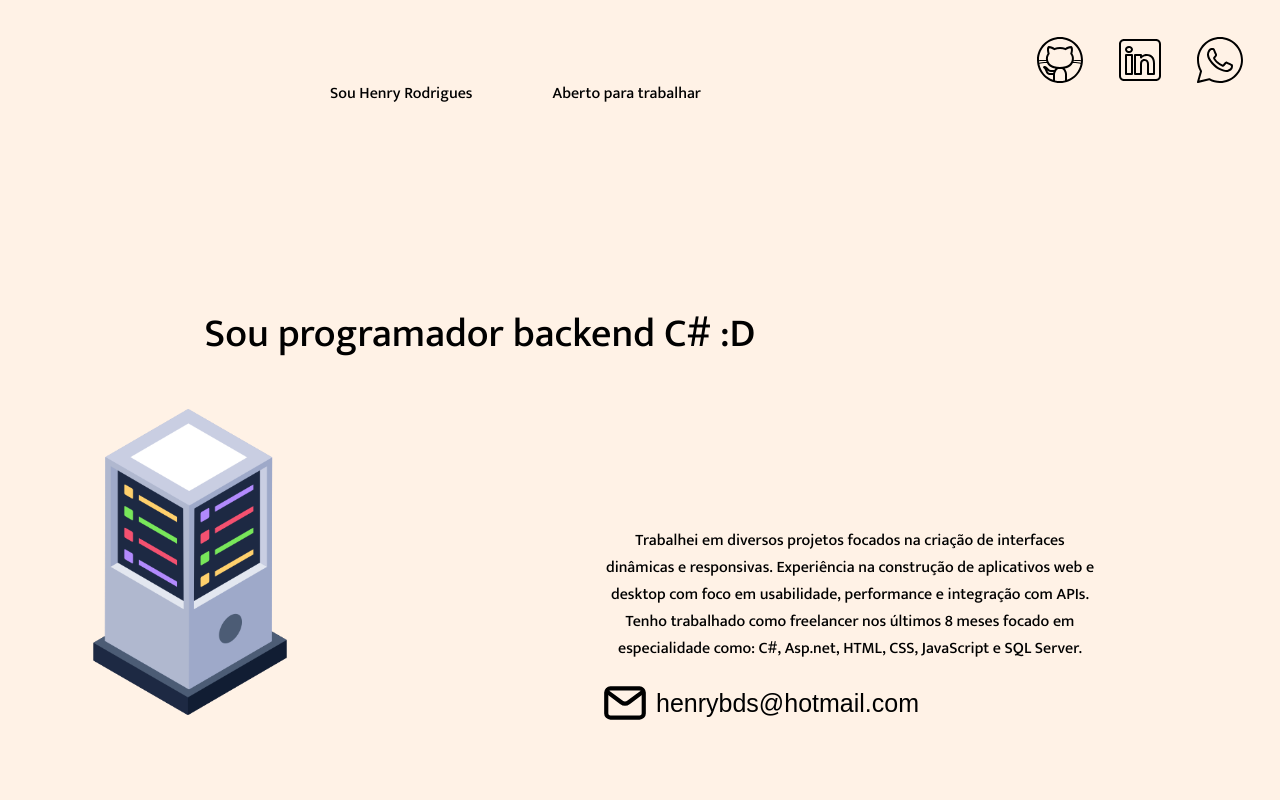
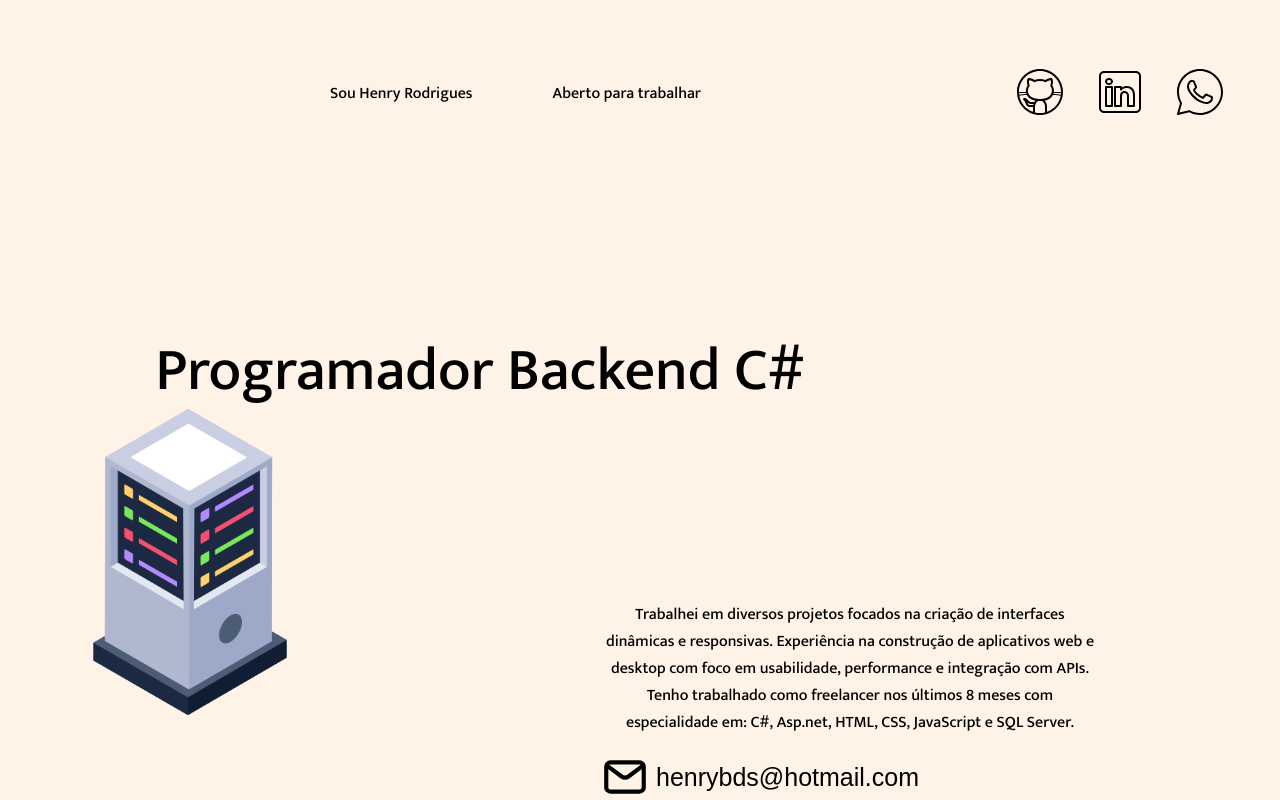
Before and after one commit to hnylp/portf-lio, a React (Create React App) app: page / in a window 1280 px wide. Shown: the top 800 px of the page. Built offline with nearby package versions, Linux system fonts and the light colour scheme.

Commit message:
segundo commit

```diff
--- a/src/App.css
+++ b/src/App.css
@@ -31,12 +31,11 @@ p
 
 .icons
 {
-  position: fixed;
-  top: 0;
-  left: 500px;
-  width: 100%;
-  margin-top: 20px;
-
+  display: flex;
+  flex-direction: row;
+  justify-content: space-between;
+  padding: 20px;
+  margin-left: 150px;
 
 }
 
@@ -89,7 +88,7 @@ p
   top: -280px;
   right: 160px;
   z-index: 2;
-  font-size: 40px;
+  font-size: 60px;
 
 }
 
--- a/src/App.js
+++ b/src/App.js
@@ -41,7 +41,7 @@ function App() {
         <img src={icon_servidor} className="logo-servidor" alt="servidor"/>
         <p className="p1">
 
-        Sou programador backend C# :D
+       Programador Backend C#
 
         </p>
 
@@ -49,7 +49,7 @@ function App() {
 
         <p>Trabalhei em diversos projetos focados na criação de interfaces dinâmicas e responsivas.
           Experiência na construção de aplicativos web e desktop com foco em usabilidade, performance e integração com APIs.
-          Tenho trabalhado como freelancer nos últimos 8 meses focado em especialidade como: C#, Asp.net, HTML, CSS, JavaScript e SQL Server.
+          Tenho trabalhado como freelancer nos últimos 8 meses com especialidade em: C#, Asp.net, HTML, CSS, JavaScript e SQL Server.
           </p>
 
         <div className="preencher-email">
```
